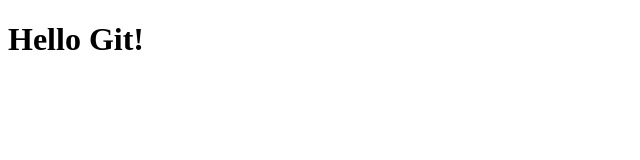
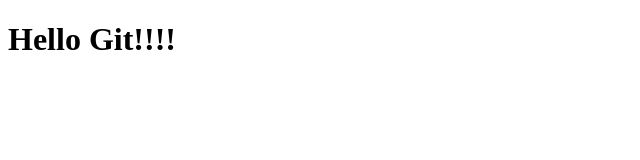
Before and after one commit to zuzanna-melaniuk/git-course-5, a plain HTML site: page index.html in a window 1280 px wide. Shown: the full height of the page, 0-640 px from the left. Drawn offline with Linux system fonts and the light colour scheme.

Commit message:
Hello Git!!!! changed in index.html

```diff
--- a/index.html
+++ b/index.html
@@ -7,6 +7,6 @@
     <title>ISA Git Course 5</title>
 </head>
 <body>
-    <h1>Hello Git!</h1>
+    <h1>Hello Git!!!!</h1>
 </body>
 </html>
```
